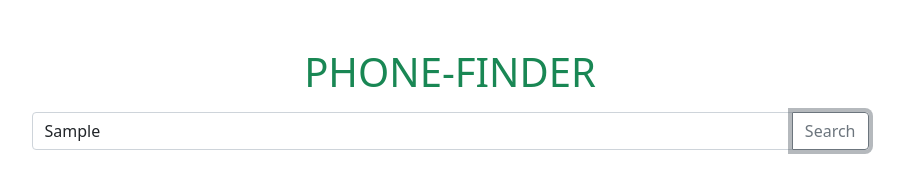
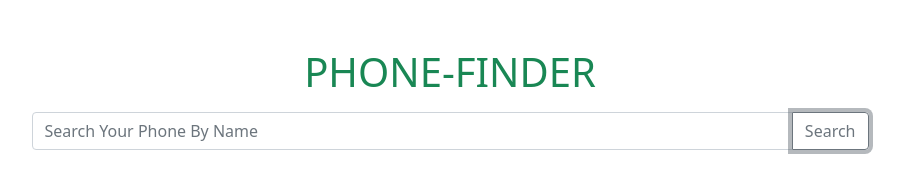
Before and after one commit to ibrahimkhalil188/Phone-Hunter, a plain HTML site: page index.html in a window 1280 px wide. Both pictures are taken after typing "Sample" into the empty fields and a click on the button "Search". Shown: the whole page, without its empty margins (190-1094 px from the left). Drawn offline with nearby package versions, Linux system fonts and the light colour scheme; no server answers.

Commit message:
rechack and find mistake

```diff
--- a/app.js
+++ b/app.js
@@ -4,7 +4,8 @@ const phoneDetails = document.getElementById("phone-Details")
 
 //Data load funtion and input validation only for string
 const PhonesData = () => {
-    const inputField = document.getElementById("input-field").value
+    const inputdata = document.getElementById("input-field")
+    const inputField = inputdata.value
     if (!isNaN(inputField)) {
         phoneContainer.textContent = ""
         error.innerHTML = `<h2>Phone name can't be only number!!</h2>`
@@ -17,6 +18,7 @@ const PhonesData = () => {
             .then(data => displayPhone(data))
         error.innerHTML = ""
     }
+    inputdata.value = ""
 }
 
 /* search phone and show details */
@@ -47,7 +49,7 @@ const displayPhone = phones => {
             </div>
             `
             phoneContainer.appendChild(div)
-            document.getElementById("see-more").style.display = "block"
+
         });
     }
 }
@@ -59,7 +61,7 @@ const showDetails = phonesId => {
         .then(res => res.json())
         .then(data => displayPhoneDetails(data.data))
 }
-
+/* Show phone detail in a modal with accorndion */
 const displayPhoneDetails = phones => {
     document.getElementById("footer").style.display = "none"
     phoneDetails.textContent = ""
--- a/index.html
+++ b/index.html
@@ -6,17 +6,19 @@
     <meta http-equiv="X-UA-Compatible" content="IE=edge">
     <meta name="viewport" content="width=device-width, initial-scale=1.0">
     <title>Phone-land</title>
+    <!-- Boostrap cdn -->
     <link href="https://cdn.jsdelivr.net/npm/bootstrap@5.1.3/dist/css/bootstrap.min.css" rel="stylesheet"
         integrity="sha384-1BmE4kWBq78iYhFldvKuhfTAU6auU8tT94WrHftjDbrCEXSU1oBoqyl2QvZ6jIW3" crossorigin="anonymous">
     <link rel="stylesheet" href="style.css">
 </head>
 
 <body>
+    <!-- Input field and search bar -->
     <header class="container">
         <h1 class="text-success text-center mt-5 mb-3">PHONE-FINDER</h1>
         <div class="input-group w-75 mx-auto mb-5">
             <input id="input-field" type="text" class="form-control" placeholder="Search Your Phone By Name"
-                aria-label="Search Your Phone" aria-describedby="button-addon2">
+                aria-describedby="button-addon2">
             <button onclick="PhonesData()" class="btn btn-outline-secondary" type="button"
                 id="button-addon2">Search</button>
         </div>
@@ -24,6 +26,7 @@
 
         </div>
     </header>
+    <!-- Search result will show here -->
     <main class="container ">
         <div id="phone-container" class="row row-cols-1 row-cols-md-3 g-4 d-flex justify-content-center">
 
@@ -51,10 +54,12 @@
         <h4 class="text-white">Copyright © 2022 Phone-land. All rights reserved.</h4>
     </footer>
 
-
+    <!-- boostrap js file link-->
     <script src="https://cdn.jsdelivr.net/npm/bootstrap@5.1.3/dist/js/bootstrap.bundle.min.js"
         integrity="sha384-ka7Sk0Gln4gmtz2MlQnikT1wXgYsOg+OMhuP+IlRH9sENBO0LRn5q+8nbTov4+1p"
         crossorigin="anonymous"></script>
+
+    <!-- valila js file link -->
     <script src="app.js"></script>
 </body>
 
```
